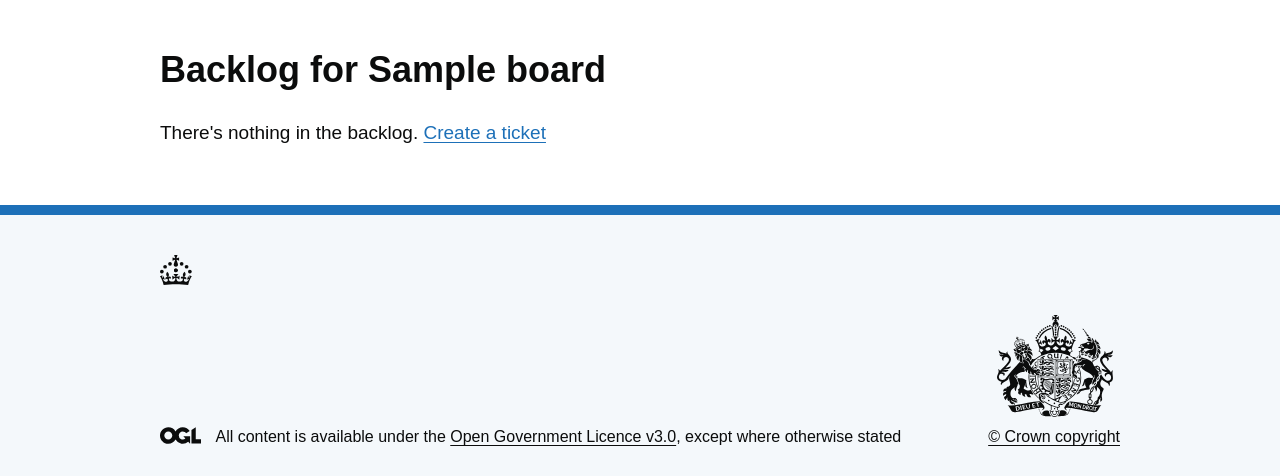
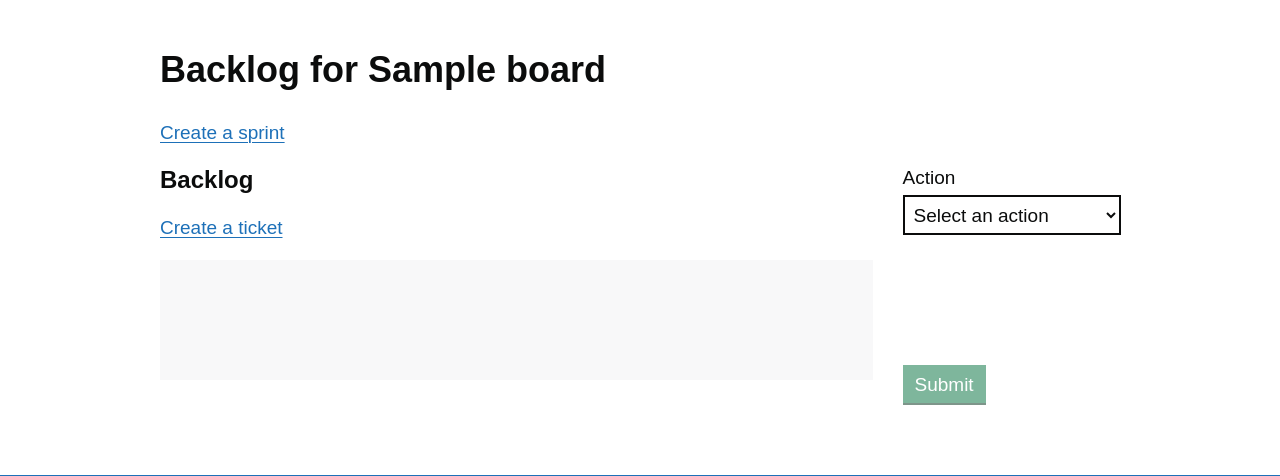
Before and after one commit to eadpearce/kanban, a Django app: page /boards/1/backlog/ in a window 1280 px wide. Shown: the part 101-577 px from the top of the page. Before the commit the page ends 547 px from the top, so only its background shows below. Run offline with Django 5.2, Linux system fonts and the light colour scheme; a user stored in the database is signed in; tables that the repository leaves empty hold one stand-in row (values such as "Sample post").

Commit message:
UX tweaks

```diff
--- a/kanban/models.py
+++ b/kanban/models.py
@@ -78,7 +78,7 @@ class Sprint(models.Model):
 
 class Ticket(TimestampedMixin):
     title = models.CharField(max_length=200)
-    description = models.TextField()
+    description = models.TextField(blank=True)
     board = models.ForeignKey(Board, related_name="tickets", on_delete=models.CASCADE)
     status = models.ForeignKey(
         TicketStatus,
--- a/kanban/templates/kanban/backlog.html
+++ b/kanban/templates/kanban/backlog.html
@@ -20,8 +20,8 @@
 
 {% block content %}
 <h1 class="govuk-heading-l">Backlog for {{ board.name }}</h1>
-{% if not object_list %}
-<p class="govuk-body">There's nothing in the backlog. {% if is_member %}<a class="govuk-link govuk-link--no-visited-state" href="{% url 'create-ticket' board.pk %}">Create a ticket</a>{% endif %}</p>
+{% if not object_list and not sprints %}
+<p class="govuk-body">There's nothing in the backlog. {% if is_member %}<a class="govuk-link govuk-link--no-visited-state" href="{% url 'create-ticket' board.pk %}">Create a ticket</a>{% endif %} {% if is_owner %}or <a class="govuk-link govuk-link--no-visited-state" href="{% url 'sprint-create' board.pk %}">create a sprint</a>{% endif %}</p>
 {% else %}
 
 {% if is_owner %}
@@ -29,7 +29,6 @@
   <a class="govuk-link govuk-link--no-visited-state" href="{% url 'sprint-create' board.pk %}">Create a sprint</a>
 </p>
 {% endif %}
-
 <form action="" method="POST">
   {% csrf_token %}
   <div class="govuk-grid-row">
@@ -37,13 +36,18 @@
       {% for sprint in sprints %}
       <div class="govuk-form-group kanban-sprint">
         <h2 class="govuk-heading-m">{{ sprint.name }}{% if sprint.is_active %} (Active sprint){% endif %}</h2>
+        {% if is_member %}
+        <p class="govuk-body">
+          <a class="govuk-link govuk-link--no-visited-state" href="{% url 'create-ticket' board.pk %}?sprint_id={{ sprint.id }}&page=backlog">Create a ticket</a>
+        </p>
+        {% endif %}
         {% if sprint.is_active %}
         <p class="govuk-body">
           <a class="govuk-link govuk-link--no-visited-state" href="{% url 'board-detail' board.pk %}">View board</a>
         </p>
         {% endif %}
         {% if sprint.id != "backlog" and not sprint.is_active %}
-        <p class="govuk-body">
+        <p class="govuk-body" id="start-sprint-{{ sprint.id }}">
           <a class="govuk-link govuk-link--no-visited-state" href="{% url 'sprint-start' sprint.id %}">Start this sprint</a>
         </p>
         {% endif %}
--- a/kanban/templates/kanban/board.html
+++ b/kanban/templates/kanban/board.html
@@ -46,7 +46,7 @@
 <ul>
   {% if is_member %}
   <li>
-    <a class="govuk-link govuk-link--no-visited-state" href="{% url 'create-ticket' object.pk %}">Create a ticket</a>
+    <a class="govuk-link govuk-link--no-visited-state" href="{% url 'create-ticket' object.pk %}?page=board">Create a ticket</a>
   </li>
   {% endif %}
   <li>
@@ -63,7 +63,7 @@
 </ul>
 {% else %}
 {% if is_member %}
-<p class="govuk-body">This is your new board. To get started <a class="govuk-link govuk-link--no-visited-state" href="{% url 'create-ticket' object.pk %}">create a ticket</a>.</p>
+<p class="govuk-body">This is your new board. To get started <a class="govuk-link govuk-link--no-visited-state" href="{% url 'create-ticket' object.pk %}?page=board">create a ticket</a>.</p>
 {% endif %}
 {% if is_owner %}
 <p class="govuk-body">
--- a/kanban/views.py
+++ b/kanban/views.py
@@ -463,7 +463,13 @@ class CreateTicketView(FormView):
     template_name = "core/form.html"
 
     def get_success_url(self, board_id):
-        return redirect(reverse("board-detail", kwargs={"pk": board_id}))
+        page = self.request.GET.get("page")
+        if page == "backlog":
+            return redirect(reverse("board-backlog", kwargs={"pk": board_id}))
+        elif page == "board":
+            return redirect(reverse("board-detail", kwargs={"pk": board_id}))
+        else:
+            return redirect(reverse("board-detail", kwargs={"pk": board_id}))
 
     def form_valid(self, form):
         data = form.cleaned_data
@@ -472,14 +478,15 @@ class CreateTicketView(FormView):
         Ticket.objects.create(
             title=data["title"],
             description=data["description"],
-            status=data["status"],
             board=board,
             author=author,
+            sprint=data["sprint"],
         )
         return self.get_success_url(board.id)
 
     def get_form_kwargs(self):
         kwargs = super().get_form_kwargs()
+        kwargs["sprint_id"] = self.request.GET.get("sprint_id")
         kwargs["board_id"] = self.kwargs.get("pk")
         return kwargs
 
@@ -582,8 +589,11 @@ class BulkUpdateTicketSprintAJAXView(View):
         for ticket_data in data.get("tickets"):
             ticket = Ticket.objects.get(id=ticket_data.get("id"))
             sprint_id = ticket_data.get("sprint")
+            if sprint_id == "backlog":
+                ticket.sprint = None
+            else:
+                ticket.sprint = Sprint.objects.get(id=sprint_id)
             order = ticket_data.get("order")
-            ticket.sprint = Sprint.objects.get(id=sprint_id)
             ticket.order = order
             ticket.save()
             response = ticket.__dict__
```
Also changed, not shown: kanban/forms.py (+9 -9 lines), kanban/migrations/0006_alter_ticket_description.py (added).
